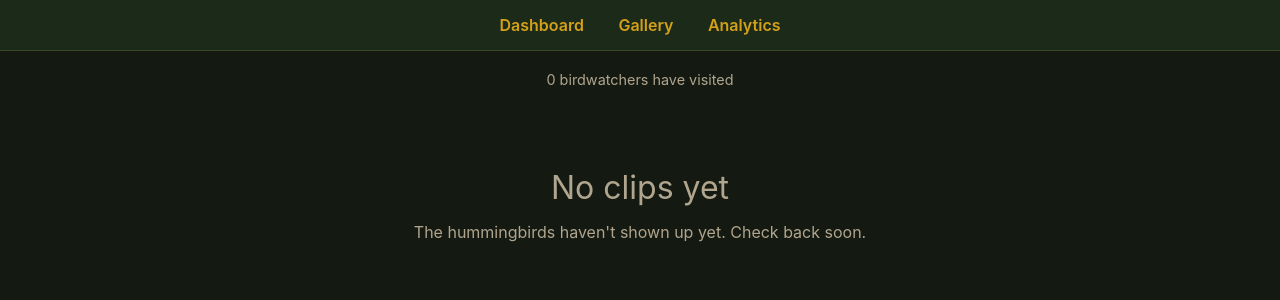
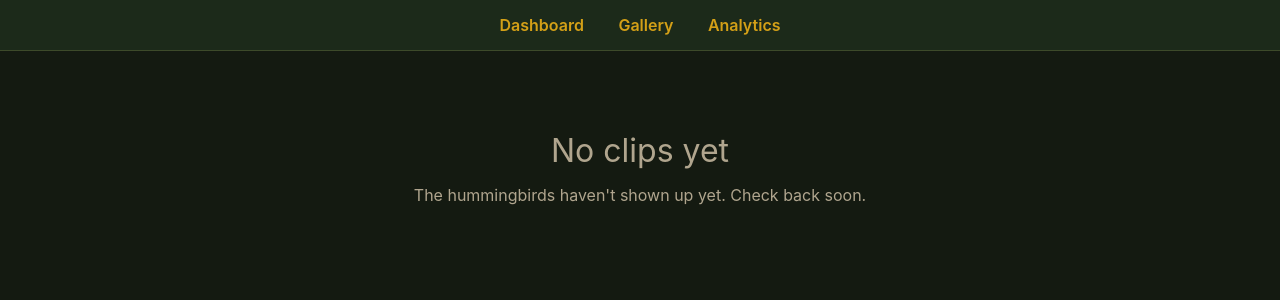
Before and after one commit to LeeOtts/LocalHummingBirdCam, a Flask app: page /gallery in a window 1280 px wide. Shown: the part 103-403 px from the top of the page. Run offline with Flask 3, Linux system fonts and the light colour scheme.

Commit message:
Remove birdwatcher visitor count from gallery page
Not needed for a private 2-person setup. Guestbook retains its own
visitor count since it serves a different purpose.

Co-Authored-By: Claude Opus 4.6 <noreply@anthropic.com>

```diff
--- a/web/dashboard.py
+++ b/web/dashboard.py
@@ -1100,7 +1100,6 @@ def gallery():
         clips=page_clips,
         page=page,
         has_more=len(clips) > start + per_page,
-        total_visitors=_monitor.sightings_db.get_total_page_views() if _monitor and _monitor.sightings_db else 0,
     )
 
 
--- a/web/templates/gallery.html
+++ b/web/templates/gallery.html
@@ -27,7 +27,6 @@
         .nav a { color: #d4a017; text-decoration: none; margin: 0 15px; font-weight: 600; }
         .nav a:hover { text-decoration: underline; }
         .container { max-width: 1000px; margin: 0 auto; padding: 20px; }
-        .visitor-count { text-align: center; color: #b0a58e; margin-bottom: 20px; font-size: 0.9em; }
         .clip-grid {
             display: grid;
             grid-template-columns: repeat(auto-fill, minmax(300px, 1fr));
@@ -82,8 +81,6 @@
         <a href="/analytics">Analytics</a>
     </div>
     <div class="container">
-        <div class="visitor-count">{{ total_visitors }} birdwatcher{{ 's' if total_visitors != 1 else '' }} have visited</div>
-
         {% if clips %}
         <div class="clip-grid">
             {% for clip in clips %}
```
